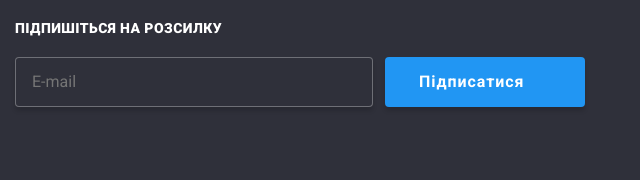
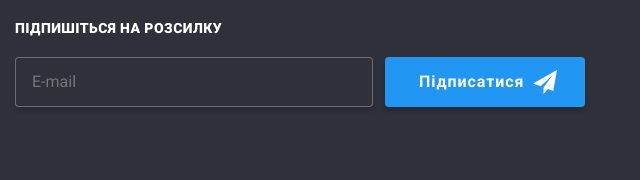
Before and after one commit to dmytr0kh/goit-markup-hw-07, a plain HTML site: page index.html in a window 1280 px wide. Shown: the part 2726-2906 px from the top of the page, 640-1280 px from the left. Drawn offline with nearby package versions, Linux system fonts and the light colour scheme.

Commit message:
fix missing icon

```diff
--- a/index.html
+++ b/index.html
@@ -410,7 +410,7 @@
             <button class="submit-btn" type="submit">
               <span class="text-btn">Підписатися</span>
               <svg class="svg-btn" width="24" height="24">
-                <use href="./images/images.svg#icon-send"></use>
+                <use href="./images/icons.svg#icon-send"></use>
               </svg>
             </button>
           </form>
```
Also changed, not shown: portfolio.html (+1 -1 lines).
